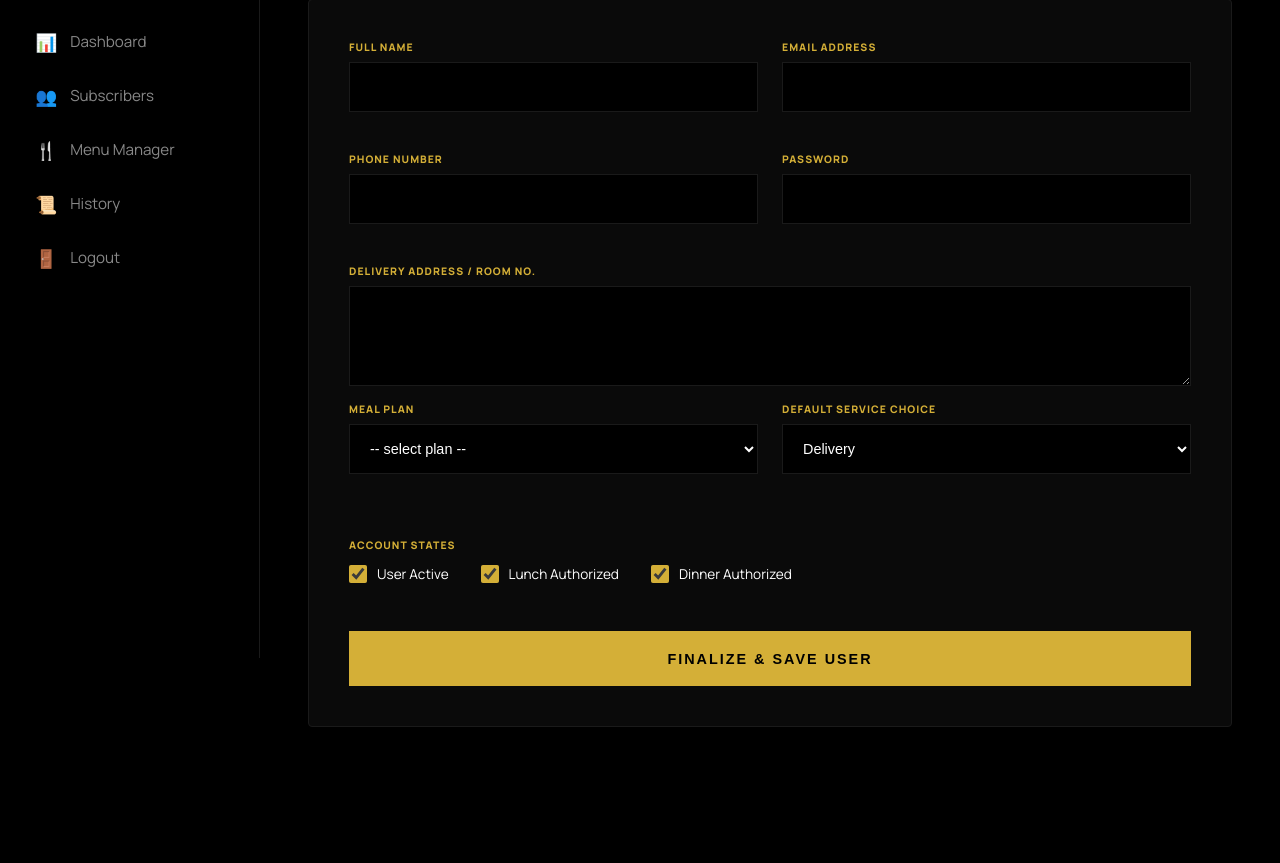
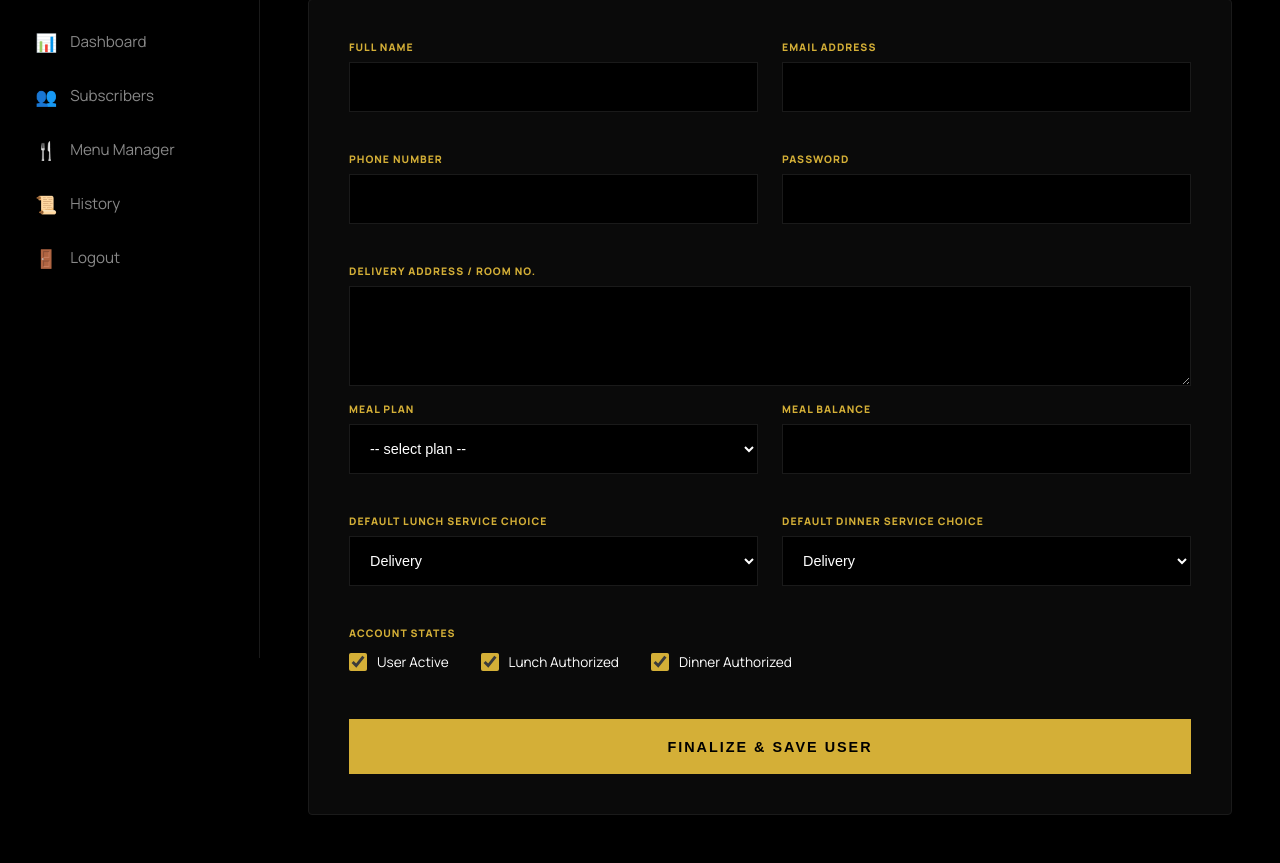
Before and after one commit to ayushmans-kitchen/AK, a Django app: page /ayushman/admin/add-customer/ in a window 1280 px wide. Shown: the part 142-1005 px from the top of the page. Before the commit the page ends 869 px from the top, so only its background shows below. Run offline with Django 5.2, Linux system fonts and the light colour scheme; the visitor is signed in with stand-in values (Sample User, id 1).

```diff
--- a/Admin/urls.py
+++ b/Admin/urls.py
@@ -1,7 +1,6 @@
 from django.urls import path, include
-from Admin.views import dashboard, service_details, subscribers, profile
 from .backend_views import gen_Dinner_record,gen_Lunch_record,add_admin_message,delete_admin_notice
-from Admin.views import dashboard, service_details, subscribers, profile,add_customer
+from Admin.views import dashboard, service_details, subscribers,add_customer,customer_profile
 
 urlpatterns = [
     path('dashboard/',dashboard,name='ayushman_dashboard'),
@@ -10,7 +9,8 @@ urlpatterns = [
 
     path('subscribers/',subscribers,name='subscribers'),
     path('add-customer/',add_customer,name='add_customer'),
-    path('profile/',profile,name='profile'),
+    # path('profile/',customer_profile,name='customer_profile'),
+    path('profile/<int:uid>/',customer_profile, name='customer_profile'),
 
 
     path('gen_Lunch_record/',gen_Lunch_record,name='gen_Lunch_record'),
--- a/Admin/views.py
+++ b/Admin/views.py
@@ -4,6 +4,7 @@ from django.db.models import F
 from django.db.models.functions import Greatest
 from django.db import transaction
 from django.http import JsonResponse
+from django.shortcuts import get_object_or_404
 from django.contrib.admin.views.decorators import staff_member_required
 from Customers.models import Customer, LunchRecord, DinnerRecord, SERVICE_TYPE,SUBSCRIPTION_TYPE
 from .models import AdminNotice
@@ -114,9 +115,37 @@ def subscribers(request):
 
 @staff_member_required(login_url='/login/')
 def add_customer(request):
+    if request.method == "POST":
+        name=request.POST.get("name")
+        email=request.POST.get("email")
+        email=request.POST.get("email")
+        phone=request.POST.get("phone")
+        password=request.POST.get("password")
+        address=request.POST.get("address")
+        subscription_choice=request.POST.get("subscription_choice")
+        meal_balance=request.POST.get("meal_balance")
+        default_lunch_service_choice=request.POST.get("default_lunch_service_choice")
+        default_dinner_service_choice=request.POST.get("default_dinner_service_choice")
+
+        try:
+            with transaction.atomic():
+                Customer.objects.create_user(
+                email=email,
+                name=name,
+                phone=phone,
+                password=password,
+                address=address,
+                subscription_choice=subscription_choice,
+                meal_balance=meal_balance,
+                default_lunch_service_choice=default_lunch_service_choice,
+                default_dinner_service_choice=default_dinner_service_choice)
+        except Exception as e:
+            logger.exception("Unexpected error in addind Customer : %s", e)
+            return JsonResponse({"error": str(e)}, status=500)
     return render(request,"Admin/add-customer.html")
 
 
 @staff_member_required(login_url='/login/')
-def profile(request):
-    return render(request,"Admin/profile.html")
+def customer_profile(request,uid):
+    user=get_object_or_404(Customer,pk=uid)
+    return render(request,"Admin/customer_profile.html",{'user':user})
--- a/templates/Admin/add-customer.html
+++ b/templates/Admin/add-customer.html
@@ -117,9 +117,8 @@
             </header>
 
             <div class="form-card">
-                <form id="createUserForm" method="POST">
+                <form id="createUserForm" method="POST" action="{% url "add_customer" %}">
                     {% csrf_token %}
-
                     <div class="form-grid">
                         <div class="field-group">
                             <label class="field-label">Full Name</label>
@@ -138,7 +137,7 @@
                         </div>
                         <div class="field-group">
                             <label class="field-label">Password</label>
-                            <input type="password" name="password" class="dark-input" required>
+                            <input type="password" name="password" value="" class="dark-input" required>
                         </div>
                     </div>
 
@@ -152,17 +151,29 @@
                             <label class="field-label">Meal Plan</label>
                             <select id="planSelect" name="subscription_choice" class="dark-input" required>
                                 <option value="">-- select plan --</option>
-                                <option value="NORMAL30">Normal — 30 Meals</option>
-                                <option value="NORMAL60">Normal — 60 Meals</option>
-                                <option value="FLAGSHIP30">Premium Tier 1 — 30 Meals</option>
-                                <option value="FLAGSHIP60">Premium Tier 1 — 60 Meals</option>
-                                <option value="PREMIUM30">Premium Tier 2 — 30 Meals</option>
-                                <option value="PREMIUM60">Premium Tier 2 — 60 Meals</option>
+                                <option value="NORMAL30">Normal30</option>
+                                <option value="NORMAL60">Normal60</option>
+                                <option value="FLAGSHIP30">Flagship30</option>
+                                <option value="FLAGSHIP60">Flagship60</option>
+                                <option value="PREMIUM30">Premium30</option>
+                                <option value="PREMIUM60">Premium60</option>
                             </select>
                         </div>
                         <div class="field-group">
-                            <label class="field-label">Default Service Choice</label>
-                            <select name="default_service_choice" class="dark-input" required>
+                            <label class="field-label">Meal Balance</label>
+                            <input name="meal_balance" class="dark-input">
+                        </div>
+                        <div class="field-group">
+                            <label class="field-label">Default Lunch Service Choice</label>
+                            <select name="default_lunch_service_choice" class="dark-input" required>
+                                <option value="DineIn">Dine-In</option>
+                                <option value="PickUp">Pick-Up</option>
+                                <option value="Delivery" selected>Delivery</option>
+                            </select>
+                        </div>
+                        <div class="field-group">
+                            <label class="field-label">Default Dinner Service Choice</label>
+                            <select name="default_dinner_service_choice" class="dark-input" required>
                                 <option value="DineIn">Dine-In</option>
                                 <option value="PickUp">Pick-Up</option>
                                 <option value="Delivery" selected>Delivery</option>
@@ -170,40 +181,32 @@
                         </div>
                     </div>
 
-                    <div id="accessBox" class="logic-box hidden-field">
-                        <label class="field-label">Temporal Access (30-Meal Rule)</label>
-                        <div class="check-row">
-                            <label class="inline-label"><input type="radio" name="access_choice" value="lunch" id="accessLunch"> Lunch</label>
-                            <label class="inline-label"><input type="radio" name="access_choice" value="dinner" id="accessDinner"> Dinner</label>
-                        </div>
-                    </div>
-
-                    <div class="form-grid">
-                        <div id="flagship_lunch_box" class="field-group hidden-field">
+                    {% comment %} <div class="form-grid">
+                        <div id="flagship_lunch_box" class="field-group ">
                             <label class="field-label">Flagship Lunch Default</label>
                             <select name="flagship_lunch_default" class="dark-input">
                                 {% for val,label in FLAGSHIP_MENU_LUNCH %}<option value="{{ val }}">{{ label }}</option>{% endfor %}
                             </select>
                         </div>
-                        <div id="flagship_dinner_box" class="field-group hidden-field">
+                        <div id="flagship_dinner_box" class="field-group ">
                             <label class="field-label">Flagship Dinner Default</label>
                             <select name="flagship_dinner_default" class="dark-input">
                                 {% for val,label in FLAGSHIP_MENU_DINNER %}<option value="{{ val }}">{{ label }}</option>{% endfor %}
                             </select>
                         </div>
-                        <div id="premium_lunch_box" class="field-group hidden-field">
+                        <div id="premium_lunch_box" class="field-group ">
                             <label class="field-label">Premium Lunch Default</label>
                             <select name="premium_lunch_default" class="dark-input">
                                 {% for val,label in PREMIUM_MENU_LUNCH %}<option value="{{ val }}">{{ label }}</option>{% endfor %}
                             </select>
                         </div>
-                        <div id="premium_dinner_box" class="field-group hidden-field">
+                        <div id="premium_dinner_box" class="field-group ">
                             <label class="field-label">Premium Dinner Default</label>
                             <select name="premium_dinner_default" class="dark-input">
                                 {% for val,label in PREMIUM_MENU_DINNER %}<option value="{{ val }}">{{ label }}</option>{% endfor %}
                             </select>
                         </div>
-                    </div>
+                    </div> {% endcomment %}
 
                     <div class="field-group">
                         <label class="field-label">Account States</label>
@@ -220,7 +223,7 @@
         </div>
     </main>
 
-    <script>
+    {% comment %} <script>
         document.addEventListener("DOMContentLoaded", () => {
             const planSelect = document.getElementById("planSelect");
             const accessBox = document.getElementById("accessBox");
@@ -285,6 +288,6 @@
                 }
             });
         });
-    </script>
+    </script> {% endcomment %}
 </body>
 </html>
--- a/templates/Admin/service-details.html
+++ b/templates/Admin/service-details.html
@@ -193,7 +193,7 @@
                         {% for r in  records %}
                             <tr data-protein="chicken">
                                 {% comment %} <td data-label="User" class="user-name"><strong><a href="{% url "" %}">{{r.customer.name}}</a></strong></td> {% endcomment %}
-                                <td data-label="User" class="user-name"><strong>{{r.customer.name}}</strong></td>
+                                <td data-label="User" class="user-name"><strong><a href="{% url "customer_profile" r.customer.id %}">{{r.customer.name}}</a></strong></td>
                                 <td data-label="Meal Choice">{% firstof r.meal_choice r.FLAGSHIP_choice r.PREMIUM_choice %}</td>
                                 <td data-label="Subscription Choice">{{r.customer.subscription_choice}}</td>
                                 <td data-label="Phone" class="Phone">{{r.customer.phone}}</td>
```
Also changed, not shown: templates/Admin/customer_profile.html (renamed from templates/Admin/profile.html, +40 -21 lines).
